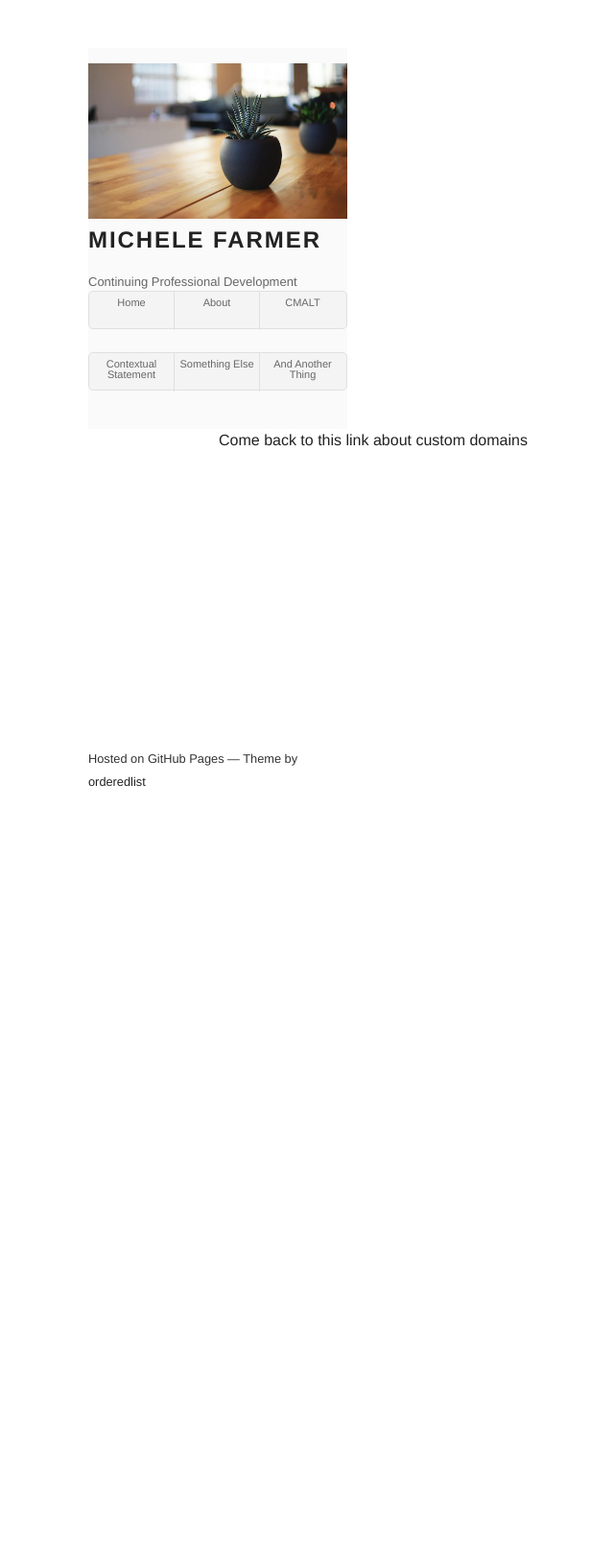
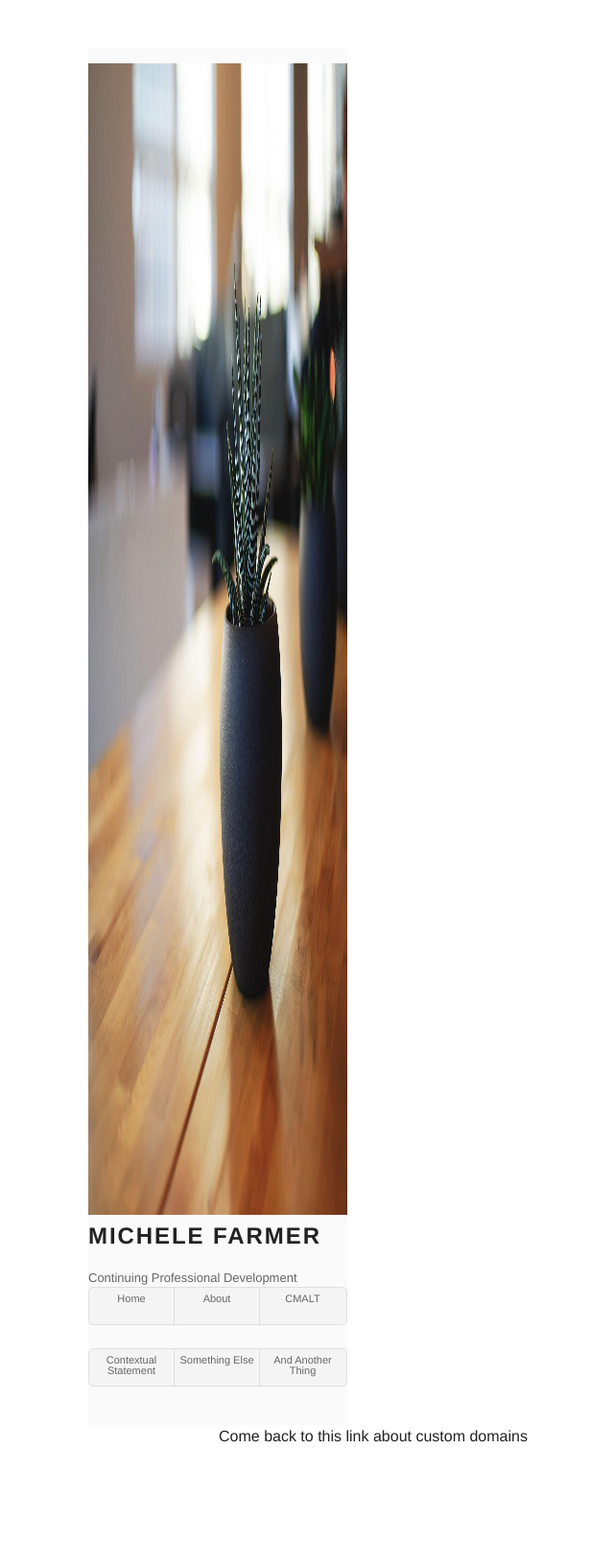
Before and after one commit to uclsenit/uclsenit.github.io, a Jekyll site: the page built from index.md, in a window 1280 px wide. Shown: the whole page at 96% size, without its empty margins (230-870 px from the left). Built offline with Jekyll 4.4.1, drawn with Linux system fonts in a browser that asks for light colours; nearby versions of some CDN libraries; some web fonts are replaced; our own code applies the rules of GitHub Pages for plain Markdown files; a script that is not in the unit is left out; before the commit the page ends 900 px from its top, so only the background shows below that.

Commit message:
Update /_includes/header.html
Added alt and style attributes to header image tag

```diff
--- a/_includes/header.html
+++ b/_includes/header.html
@@ -1,5 +1,5 @@
         <header>
-            <img src="/assets/images/header.jpg">
+            <img src="/assets/images/header.jpg" alt="Header image of a spiky plant on an unfocused table" style="width:2000px;height:1200px;">
             <h1><a href="{{ site.url }}">{{ site.title | default: site.github.repository_name }}</a></h1>
             <h2>{{ site.description | default: site.github.project_tagline }}</h2>
             {% include banner.html %}
```
